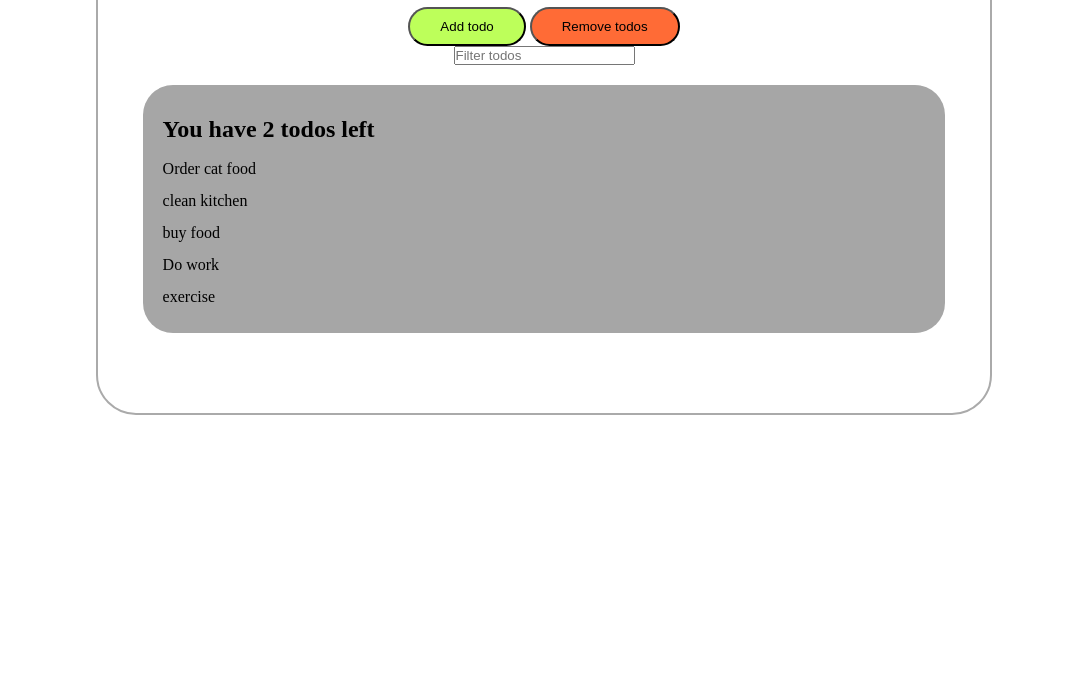
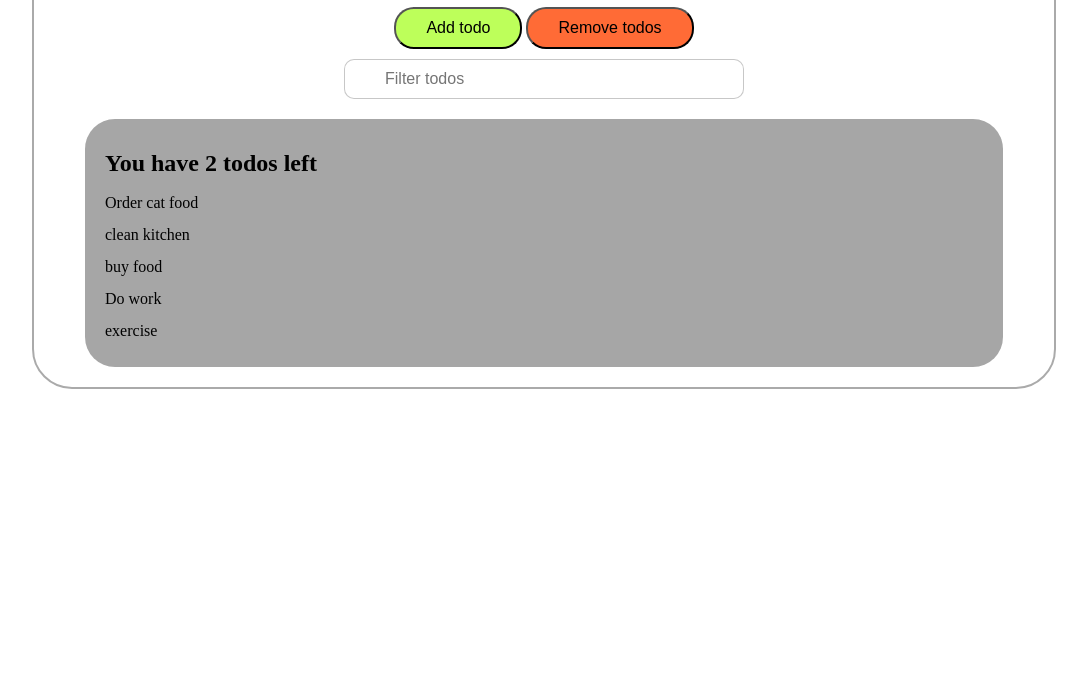
Before and after one commit to hari-basnet/to-do-app-javascript, a plain HTML site: page index.html in a window 1280 px wide. Shown: the part 115-800 px from the top of the page, without its empty margins (96-1183 px from the left). Drawn offline with Linux system fonts and the light colour scheme.

Commit message:
bug fixes

```diff
--- a/css/main.css
+++ b/css/main.css
@@ -4,8 +4,7 @@
   box-sizing: border-box;
 }
 #todos-wrapper {
-  width: 70%;
-  height: 60vh;
+  width: 80%;
   margin: 50px auto;
   border: 2px solid #aaa;
   border-radius: 40px;
@@ -19,17 +18,18 @@
   text-align: center;
 }
 
-#todo-list{
+.todo-list{
 
-    border-radius: 30px;
-    width: 90%;
-    margin: 20px auto;
-    padding: 20px;
-    line-height: 2;
-    background-color: rgba(128, 128, 128, 0.698);
+  background-color: rgba(128, 128, 128, 0.698);
+  border-radius: 30px;
+  margin: 20px auto;
+  padding: 20px;
+  line-height: 2;
+  width: 90%;
 }
 
 #add-btn{
+  font-size: 1rem;
     padding: 10px 30px;
     border-radius: 20px;
     outline: none;
@@ -37,8 +37,20 @@
 }
 
 #remove-btn{
+  font-size: 1rem;
     padding: 10px 30px;
     border-radius: 20px;
     outline: none;
     background-color: rgba(255, 68, 0, 0.788);
 }
+
+input{
+
+  border: 1px solid rgba(0, 0, 0, 0.221);
+  border-radius: 10px;
+  font-size: 1rem;
+  margin: 10px 0 0 0;
+  outline-color: rgba(0, 0, 0, 0.31);
+  padding: 10px 40px;
+  width: 400px;
+}
--- a/index.html
+++ b/index.html
@@ -23,7 +23,7 @@
             <button id="remove-btn">Remove todos</button>
         </div>
         <input id="search-text" type="text" placeholder="Filter todos">
-        <div id="todo-list">
+        <div id="todo-list"  class="todo-list">
 
         </div>
     </div>
--- a/js/app.js
+++ b/js/app.js
@@ -60,5 +60,5 @@ document.querySelector('#remove-btn').addEventListener('click', function(e){
 document.querySelector('#search-text').addEventListener('input', function(e){
     filters.searchText = e.target.value;
     console.log(e.target.value);
-    renderTodos(todos, filters);
+    renderTodos(todos, filters);Þ
 })
```
